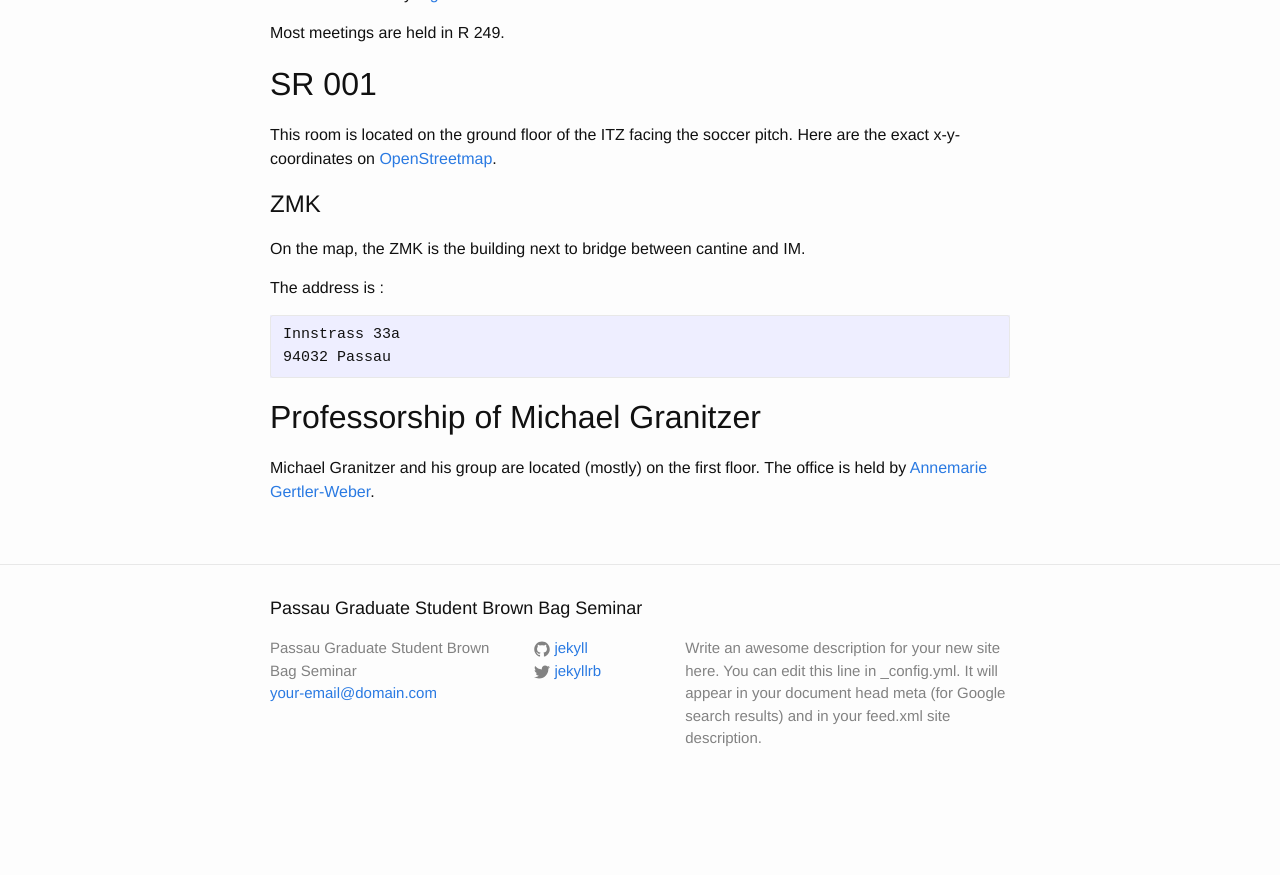
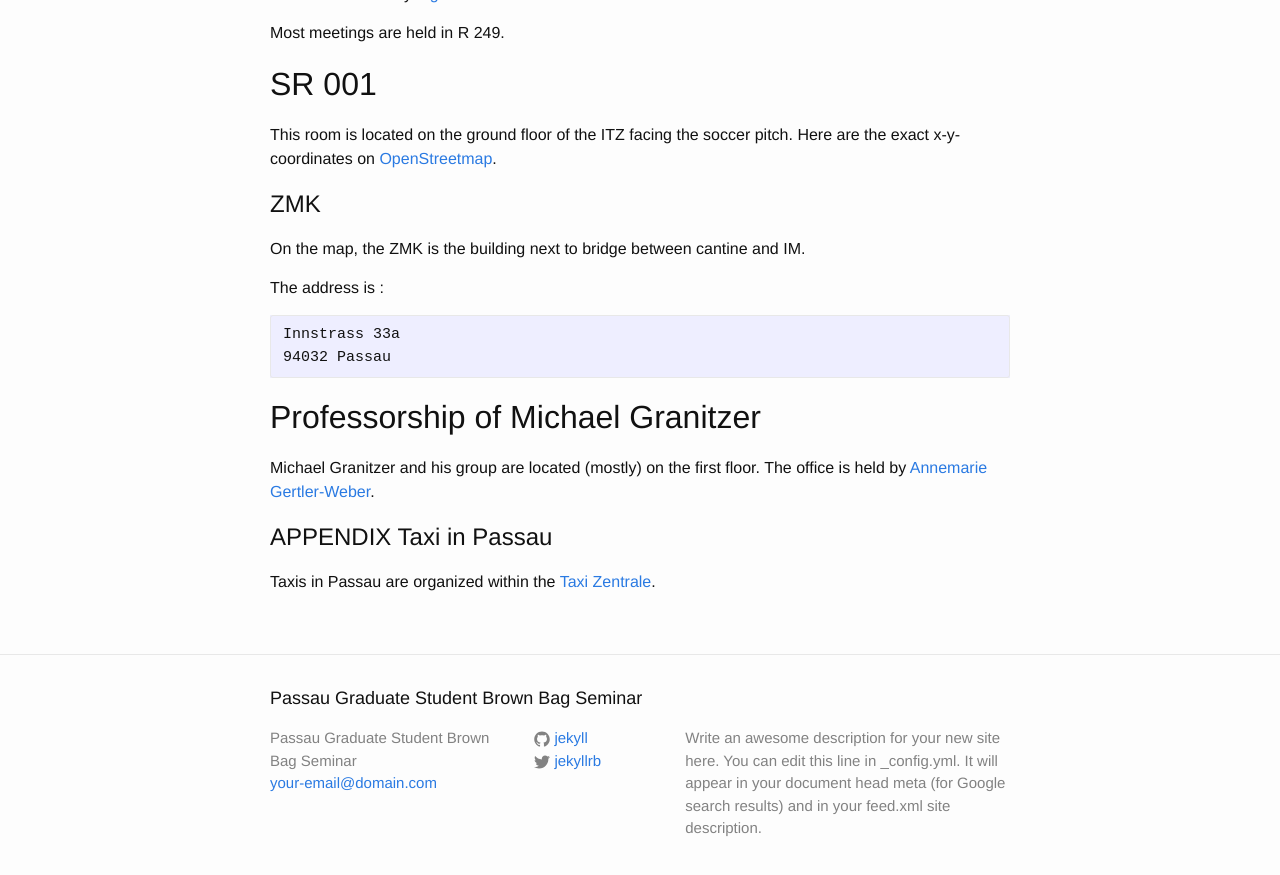
Before and after one commit to PGBBS/pgbbs.github.io, a Jekyll site: the page built from _pages/how-to-reach-us.md, in a window 1280 px wide and 900 px high, scrolled down 864 px. Shown: the top 875 px of the window. Built offline with Jekyll 4.4.1, drawn with Linux system fonts in a browser that asks for light colours; before the commit the page ends 1674 px from its top, so only the background shows below that.

Commit message:
add Taxi information

```diff
--- a/_pages/how-to-reach-us.md
+++ b/_pages/how-to-reach-us.md
@@ -66,3 +66,8 @@ The address is :
 
 Michael Granitzer and his group are located (mostly) on the first
 floor. The office is held by [Annemarie Gertler-Weber](http://www.fim.uni-passau.de/medieninformatik).
+
+# APPENDIX Taxi in Passau
+
+Taxis in Passau are organized within the [Taxi
+Zentrale](http://taxi-zentrale-passau.de/).
```
